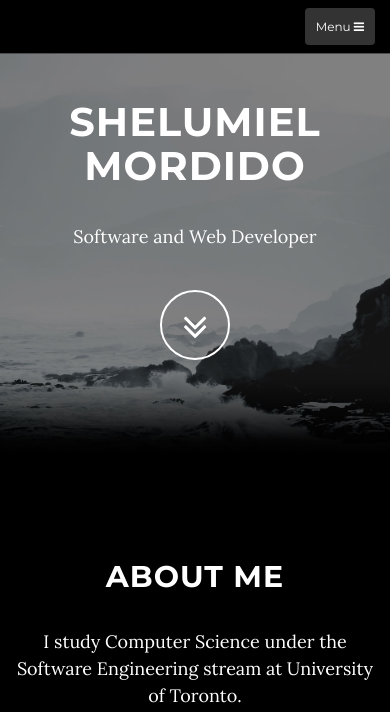
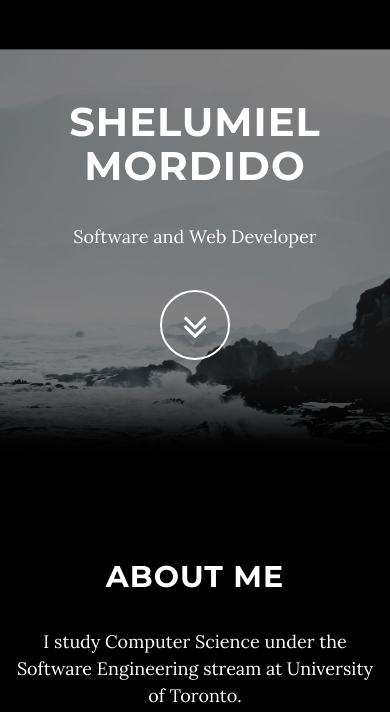
Before and after one commit to ciel-m/ciel-m.github.io, a website: page index.html in a window 390 px wide. Shown: the top 712 px of the page. Drawn offline with nearby package versions, Linux system fonts and the light colour scheme; some packages are replaced by stand-ins of ours; files that its build step writes are made by us from their sources.

Commit message:
Fixed some stuff

```diff
--- a/index.html
+++ b/index.html
@@ -37,9 +37,9 @@
     <nav class="navbar navbar-custom navbar-fixed-top" role="navigation">
         <div class="container">
             <div class="navbar-header">
-                <button type="button" class="navbar-toggle" data-toggle="collapse" data-target=".navbar-main-collapse">
+                <!--<button type="button" class="navbar-toggle" data-toggle="collapse" data-target=".navbar-main-collapse">
                     Menu <i class="fa fa-bars"></i>
-                </button>
+                </button>-->
             </div>
 
             <!-- Collect the nav links, forms, and other content for toggling -->
```
